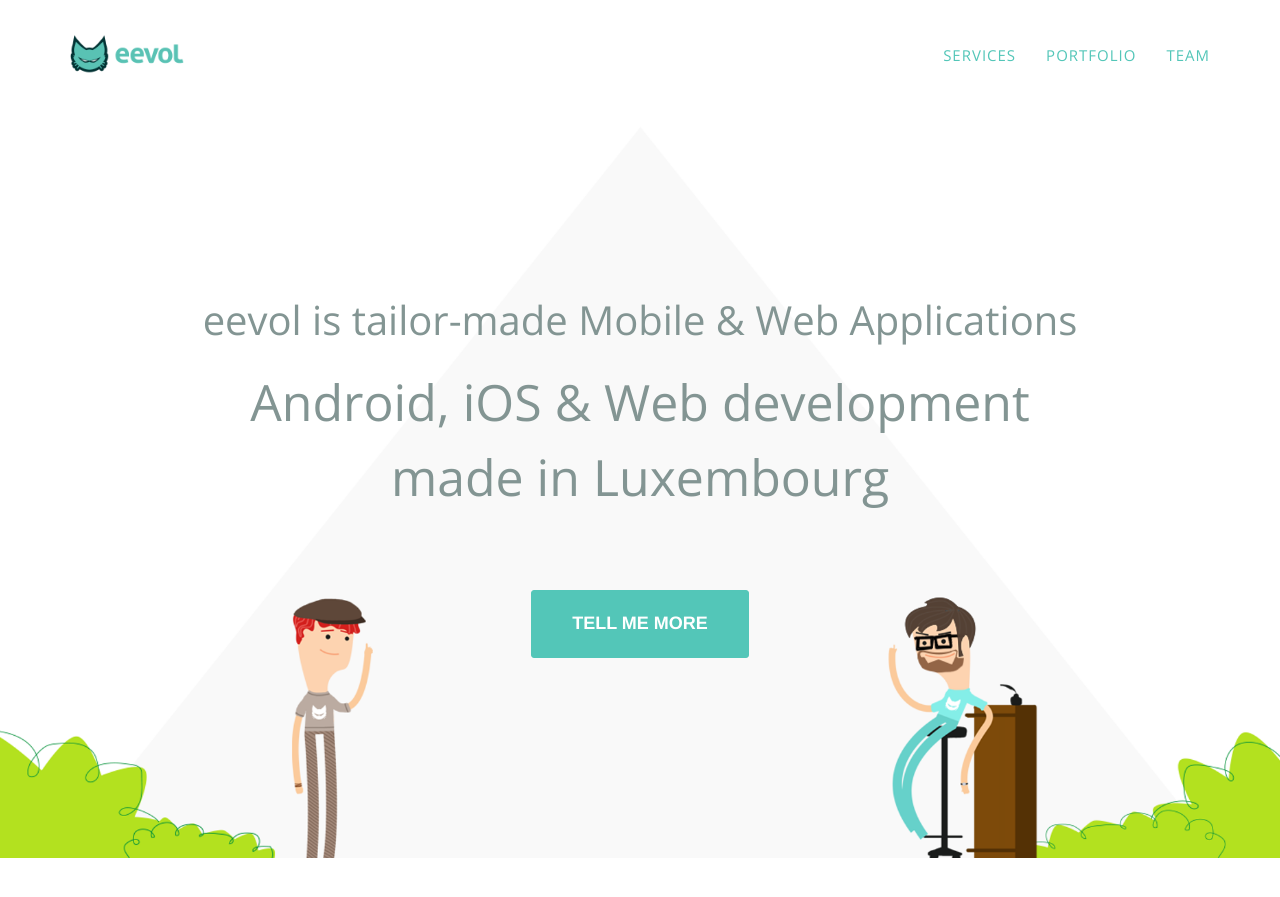
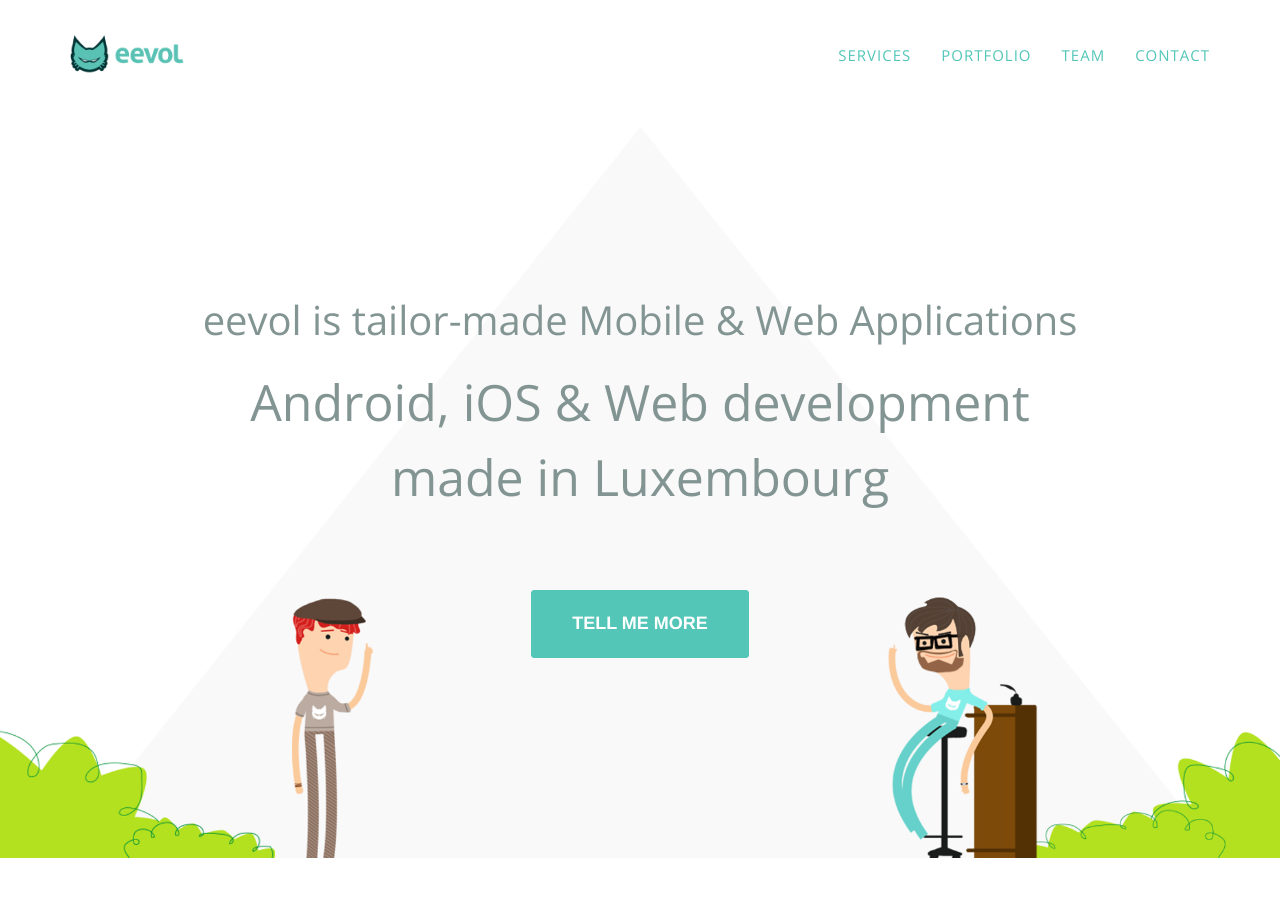
Before and after one commit to eevol/eevol.github.io, a Jekyll site: the page built from index.html, in a window 1280 px wide and 900 px high. Shown: the top 897 px of the window. Built offline with Jekyll 4.4.1, drawn with Linux system fonts in a browser that asks for light colours.

Commit message:
Scroll to Footer for contact

```diff
--- a/_includes/footer.html
+++ b/_includes/footer.html
@@ -1,4 +1,4 @@
-<footer id="colophon" class="site-footer " role="contentinfo">
+<footer id="footer" class="site-footer " role="contentinfo">
     <div class="container">
         <div class="row">
             <div class="col-md-5 columns widget">
--- a/_includes/header.html
+++ b/_includes/header.html
@@ -27,6 +27,9 @@
                     <li>
                         <a class="page-scroll" href="#team">Team</a>
                     </li>
+                    <li>
+                        <a class="page-scroll" href="#footer">Contact</a>
+                    </li>
                 </ul>
             </div>
             <!-- /.navbar-collapse -->
```
Also changed, not shown: 2 other files.
